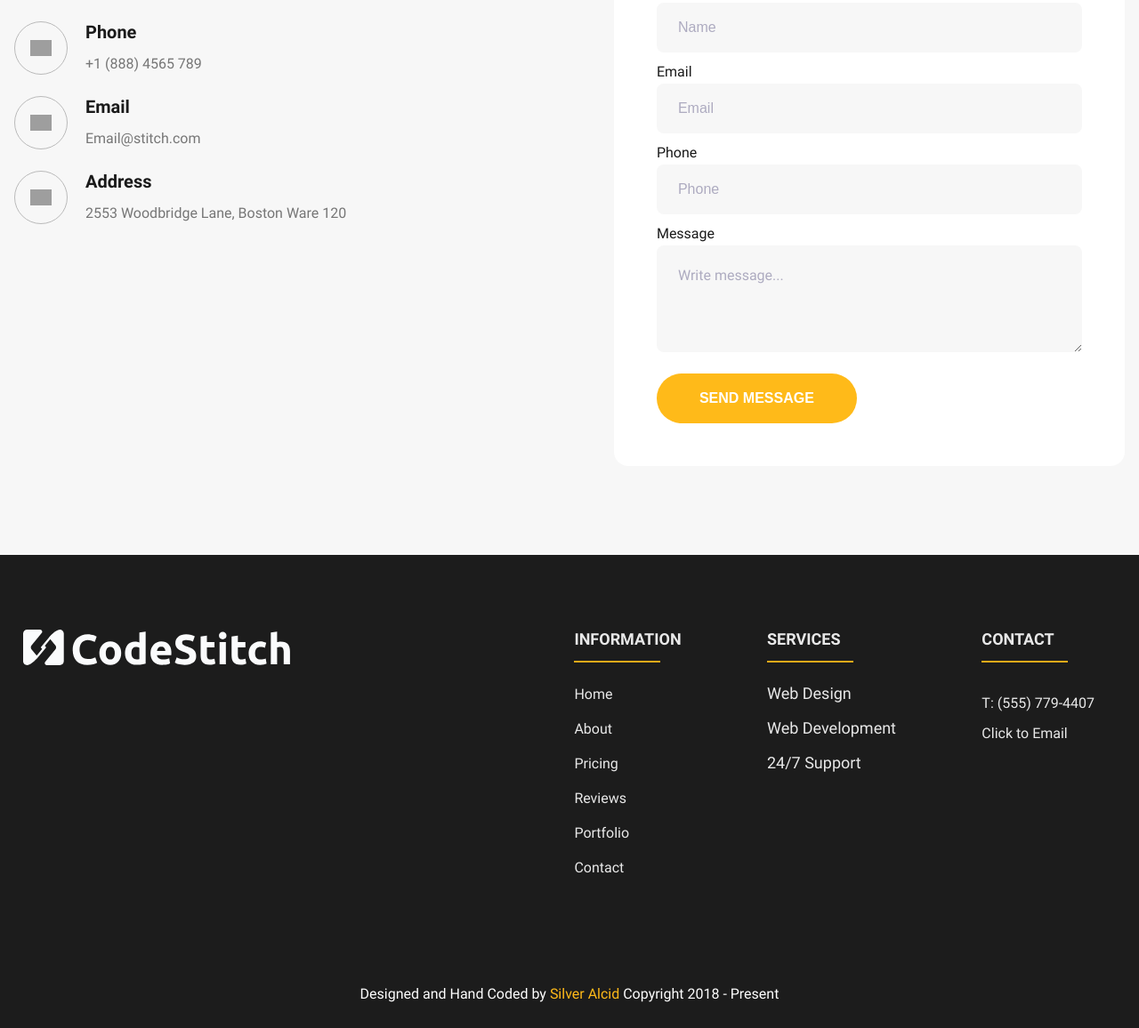
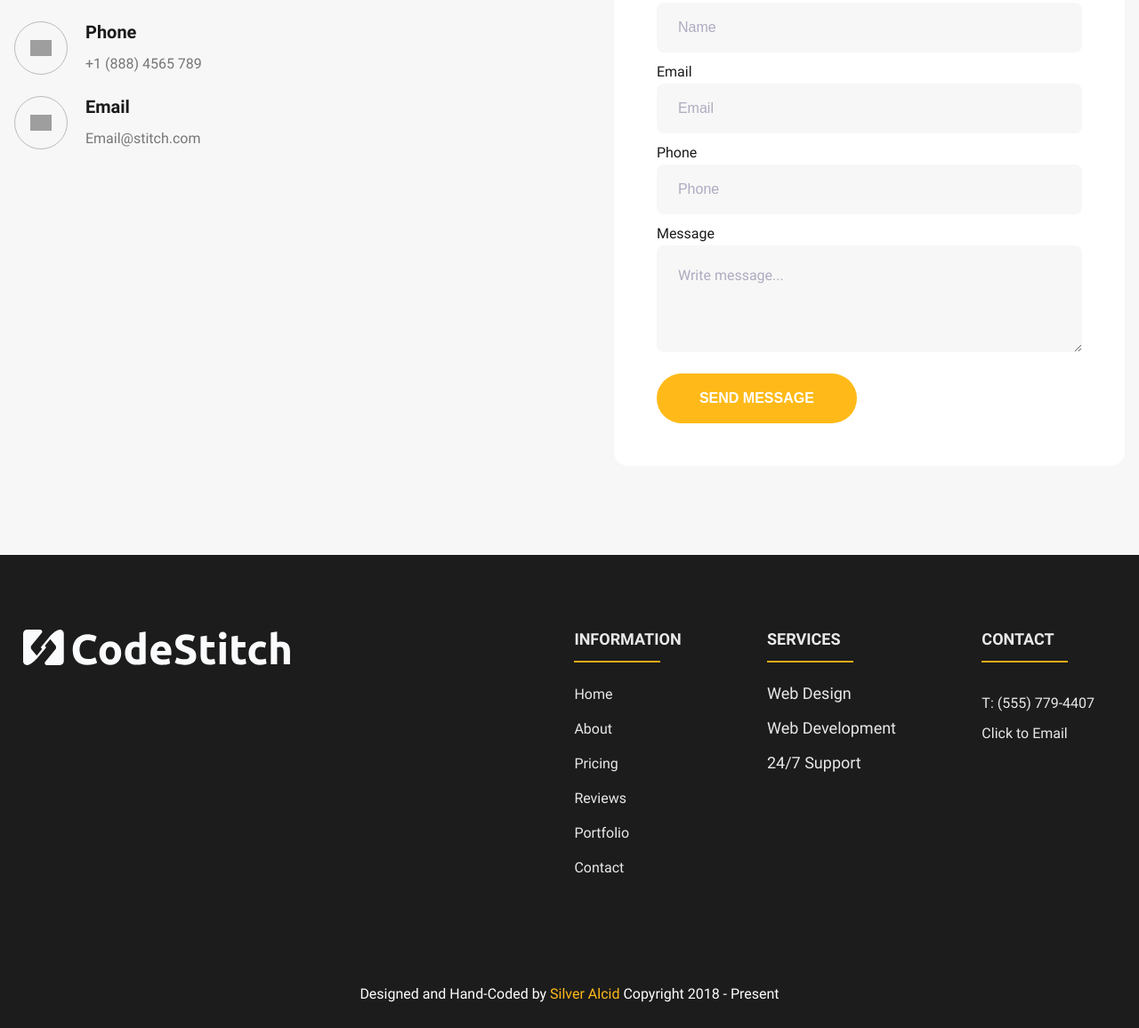
Before and after one commit to silveralcid/web-portfolio, an Eleventy site: page src/index.html in a window 1280 px wide. Shown: the part 5619-6775 px from the top of the page at 89% size. Built offline with nearby package versions, Linux system fonts and the light colour scheme; Eleventy itself is replaced by a stand-in of ours; files that its build step writes are made by us from their sources; grey boxes are pictures that could not be loaded.

Commit message:
Footer copy update.

```diff
--- a/src/_includes/components/footer.html
+++ b/src/_includes/components/footer.html
@@ -68,7 +68,7 @@
     </div>
 
     <div class="credit">
-        <span>Designed and Hand Coded by</span>
+        <span>Designed and Hand-Coded by</span>
         <a href="/" target="_blank" rel="noopener">Silver Alcid</a>
         <span class="copyright">
             Copyright 2018 - Present</span>
--- a/src/index.html
+++ b/src/index.html
@@ -531,7 +531,7 @@ eleventyNavigation:
                             <a href="mailto:Email@stitch.com" class="cs-link">Email@stitch.com</a>
                         </div>
                     </li>
-                    <li class="cs-li">
+                    <!-- <li class="cs-li">
                         <picture class="cs-icon-wrapper">
                             <img aria-hidden="true" src="https://csimg.nyc3.cdn.digitaloceanspaces.com/Icons/pin-76.svg" alt="address icon" class="cs-icon" width="40" height="40" decoding="async">
                         </picture>
@@ -539,7 +539,7 @@ eleventyNavigation:
                             <span class="cs-header">Address</span>
                             <a href="" class="cs-link">2553 Woodbridge Lane, Boston Ware 120</a>
                         </div>
-                    </li>
+                    </li> -->
                 </ul>
             </div>
             <!--Form-->
```
Also changed, not shown: public/about/index.html (+1 -1 lines), public/blog/acuti-modo/index.html (+1 -1 lines), public/blog/canitiem-saxa/index.html (+1 -1 lines), public/blog/index.html (+1 -1 lines), public/blog/sucos-creati/index.html (+1 -1 lines), public/contact/index.html (+1 -1 lines), public/index.html (+3 -3 lines), public/projects/index.html (+1 -1 lines), public/reviews/index.html (+1 -1 lines).
